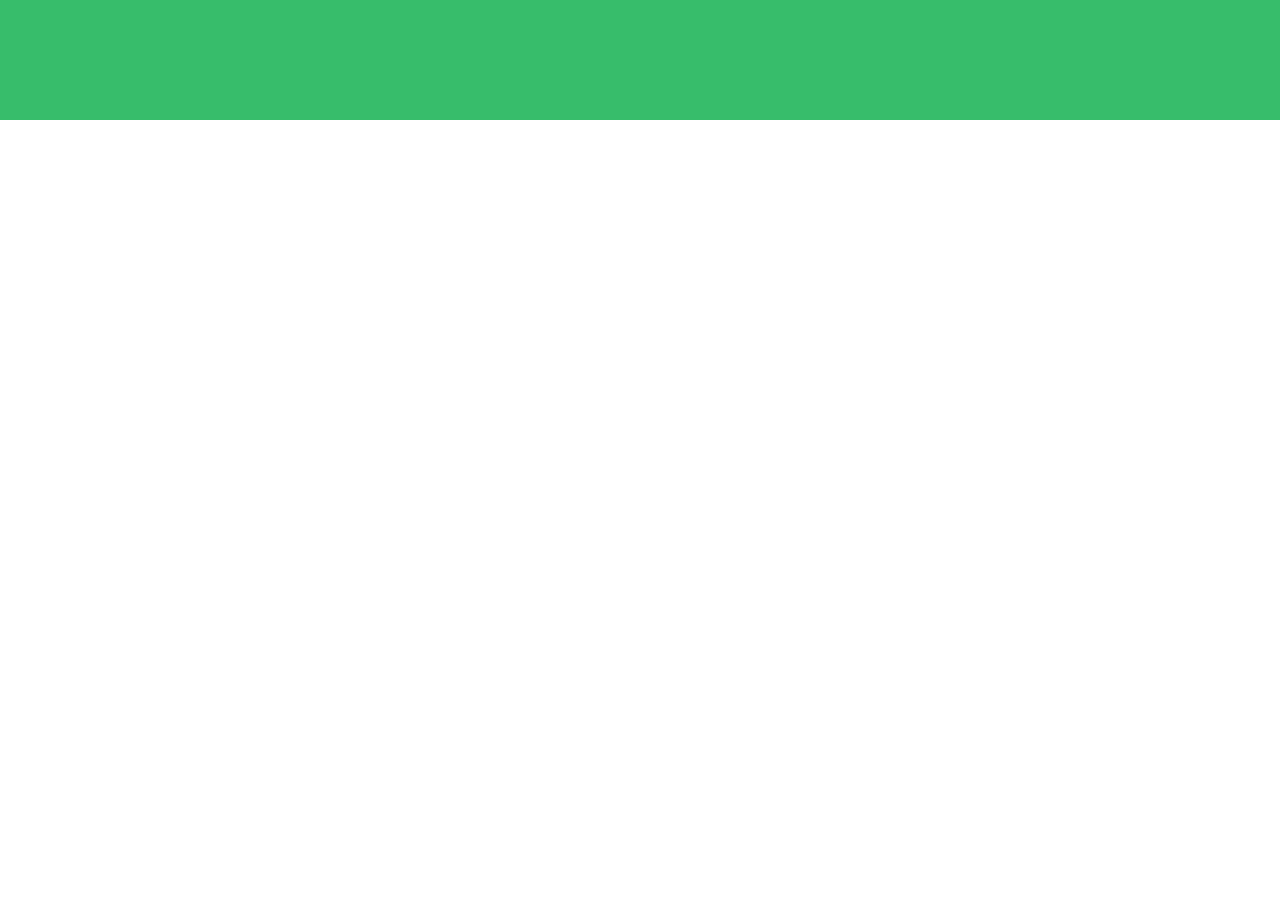
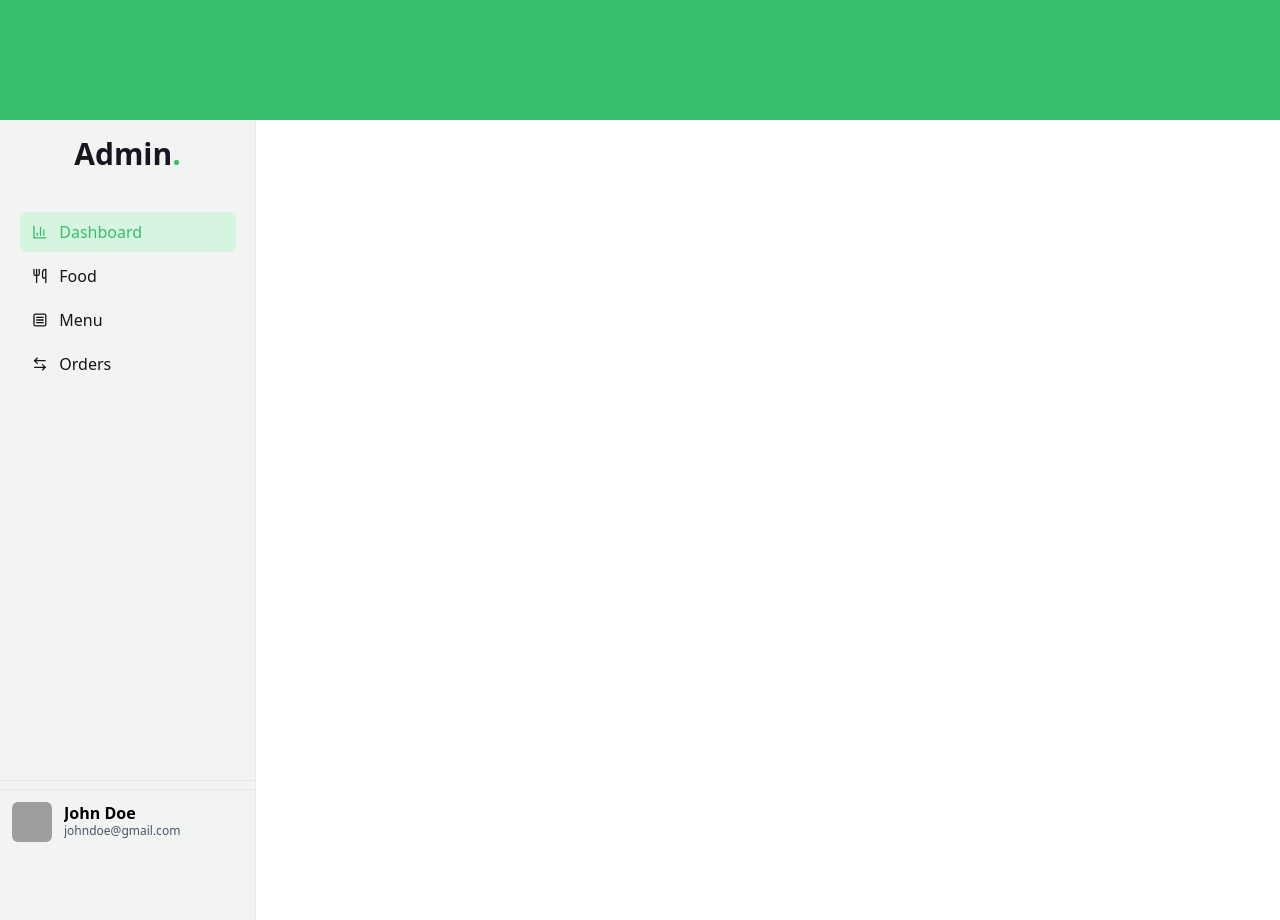
Before and after one commit to jerinwilson7/Canteen-Admin-Panel, a React (Create React App) app: page /login in a window 1280 px wide. Shown: the part 680-1600 px from the top of the page. Before the commit the page ends 800 px from the top, so only its background shows below. Built offline with nearby package versions, Linux system fonts and the light colour scheme; grey boxes are pictures that could not be loaded.

Commit message:
basic design and sidebar navigation completed

```diff
--- a/src/App.js
+++ b/src/App.js
@@ -1,14 +1,19 @@
 import React from "react";
-import { HomePage, LoginPage } from "./Pages";
+import { DashboardPage, FoodPage, LoginPage, MenuPage, OrdersPage } from "./Pages";
 import { BrowserRouter, Route, Routes } from "react-router-dom";
+import { SideComponent } from "./Components";
 
 function App() {
   return <div>
     <BrowserRouter>
       <Routes>
         <Route path="/login" element={<LoginPage />} />
-        <Route path="/" element={<HomePage />} />
-      </Routes>
+        <Route path="/dash" element={<DashboardPage/>}/>
+        <Route path="/food" element={<FoodPage/>}/>
+        <Route path="/menu" element={<MenuPage/>}/>
+        <Route path="/orders" element={<OrdersPage/>}/>
+        </Routes>
+        <SideComponent/>
     </BrowserRouter>
   </div>
 }
--- a/src/Components/SideBar/SideComponent.jsx
+++ b/src/Components/SideBar/SideComponent.jsx
@@ -2,15 +2,24 @@ import React from "react";
 import SideBar from "./SideBar";
 import { ArrowLeftRight, BarChart3, MenuSquare, Utensils } from "lucide-react";
 import Item from "./Item";
+import { NavLink } from "react-router-dom";
 
 function SideComponent() {
   return (
     <div>
       <SideBar>
-        <Item icon={<BarChart3 size={20} />} text="Dashboard" path="/" active />
-        <Item icon={<Utensils size={20} />} text="Food" />
-        <Item icon={<MenuSquare size={20} />} text="Menu" />
-        <Item icon={<ArrowLeftRight size={20} />} text="Orders" alert />
+        <NavLink exact to="/dash">
+          <Item icon={<BarChart3 size={20} />} text="Dashboard" active />
+        </NavLink>
+        <NavLink to="/food">
+          <Item icon={<Utensils size={20} />} text="Food" />
+        </NavLink>
+        <NavLink to="/menu">
+          <Item icon={<MenuSquare size={20} />} text="Menu" />
+        </NavLink>
+        <NavLink to="/orders">
+          <Item icon={<ArrowLeftRight size={20} />} text="Orders" alert />
+        </NavLink>
       </SideBar>
     </div>
   );
--- a/src/Components/index.js
+++ b/src/Components/index.js
@@ -1,7 +1,6 @@
 import Login from "./Login/Login";
-import Header from "./Header/Header";
 import SideBar from "./SideBar/SideBar";
 import Item from "./SideBar/Item";
 import SideComponent from "./SideBar/SideComponent";
 
-export { Login, Header, SideBar ,Item, SideComponent};
+export { Login, SideBar ,Item, SideComponent};
--- /dev/null
+++ b/src/Pages/DashboardPage.jsx
@@ -0,0 +1,9 @@
+import React from 'react'
+
+function DashboardPage() {
+  return (
+    <div className='flex justify-center items-center'>DashboardPage</div>
+  )
+}
+
+export default DashboardPage
--- /dev/null
+++ b/src/Pages/FoodPage.jsx
@@ -0,0 +1,9 @@
+import React from 'react'
+
+function FoodPage() {
+  return (
+    <div className='flex items-center justify-center'>FoodPage</div>
+  )
+}
+
+export default FoodPage
--- /dev/null
+++ b/src/Pages/MenuPage.jsx
@@ -0,0 +1,9 @@
+import React from 'react'
+
+function MenuPage() {
+  return (
+    <div className='flex items-center justify-center'>MenuPage</div>
+  )
+}
+
+export default MenuPage
--- /dev/null
+++ b/src/Pages/OrdersPage.jsx
@@ -0,0 +1,9 @@
+import React from 'react'
+
+function OrdersPage() {
+  return (
+    <div className='flex items-center justify-center'>OrdersPage</div>
+  )
+}
+
+export default OrdersPage
--- a/src/Pages/index.js
+++ b/src/Pages/index.js
@@ -1,4 +1,7 @@
 import LoginPage from "./LoginPage";
-import HomePage from "./HomePage";
+import DashboardPage from "./DashboardPage";
+import FoodPage from "./FoodPage";
+import MenuPage from "./MenuPage";
+import OrdersPage from "./OrdersPage";
 
-export { LoginPage, HomePage };
+export { LoginPage ,DashboardPage,FoodPage,MenuPage,OrdersPage};
```
